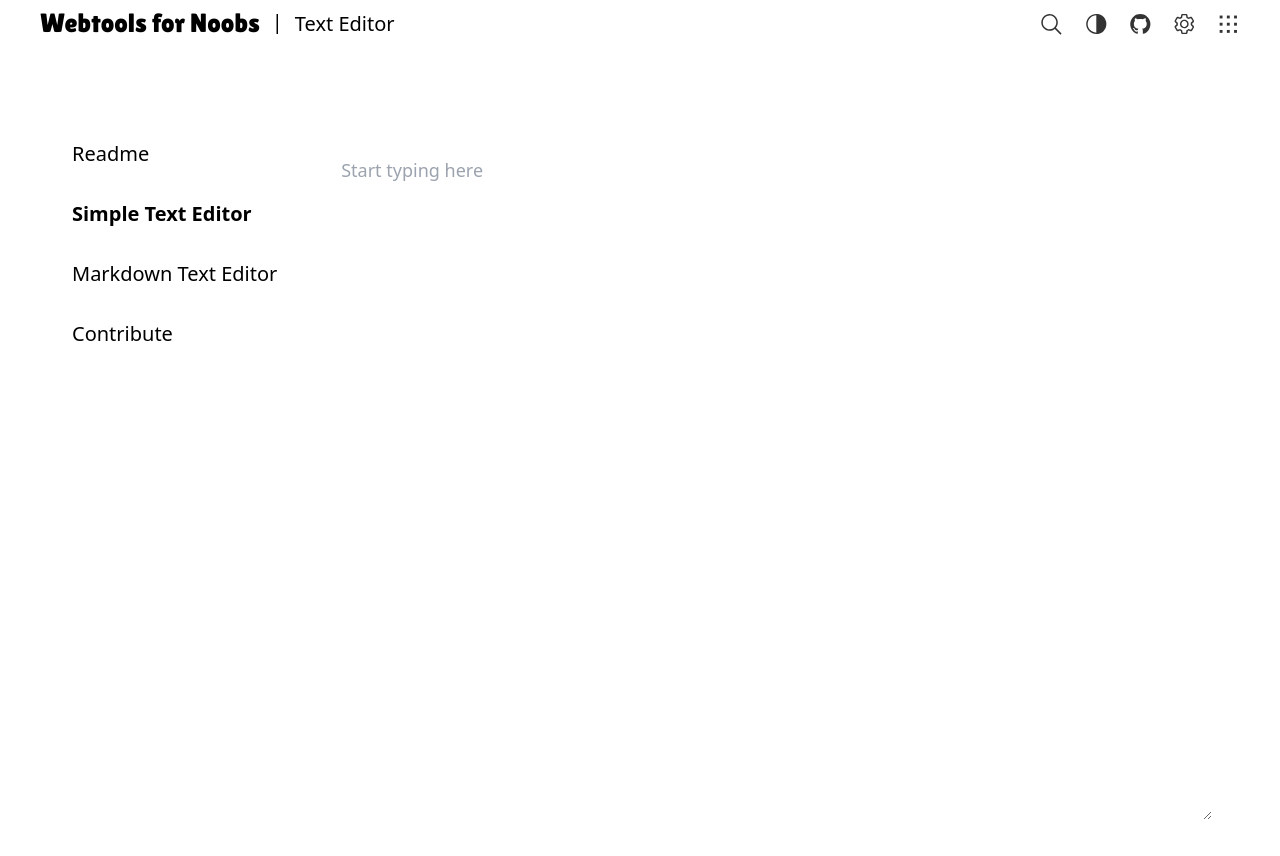
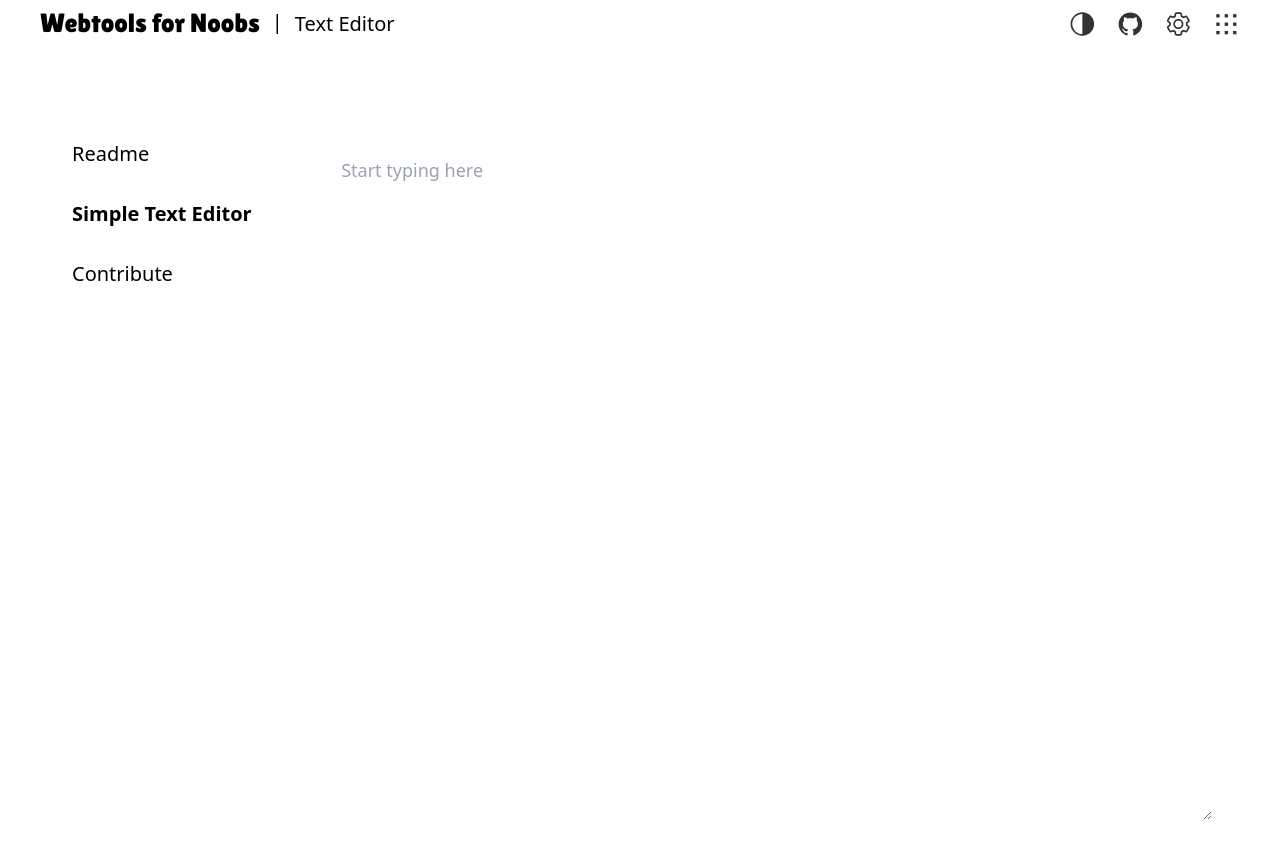
Before and after one commit to RadioRambo/webtools, a SvelteKit app: page /texteditor in a window 1280 px wide. Shown: the top 856 px of the page. Built offline with nearby package versions, Linux system fonts and the light colour scheme.

Commit message:
Added settings and menu modal

```diff
--- a/src/routes/components/Header.svelte
+++ b/src/routes/components/Header.svelte
@@ -6,6 +6,14 @@
 	let svgaccent = '#333333';
 	export let name = '';
 	export let dividercolor = 'white';
+	let showMenuVisible = false;
+	let showSettingsVisible = false;
+	function showMenu() {
+		showMenuVisible = !showMenuVisible;
+	}
+	function showSettings() {
+		showSettingsVisible = !showSettingsVisible;
+	}
 </script>
 
 <html lang="en">
@@ -13,7 +21,9 @@
 		<div class="">
 			<nav class="md:hidden">
 				<div class=" px-4 py-2 flex justify-between">
-					<a href="/" class="font-['Lilita_One'] text-{primaryaccent} text-2xl">Webtools for Noobs</a>
+					<a href="/" class="font-['Lilita_One'] text-{primaryaccent} text-2xl"
+						>Webtools for Noobs</a
+					>
 					<div class="flex pt-1 gap-2 sm:gap-4">
 						<svg
 							width="24"
@@ -136,22 +146,11 @@
 								{name}
 							</h3>
 						</div>
-						<div class="flex gap-5 mt-2">
+						<div class="flex gap-5 mt-1.5">
+
 							<svg
-								width="25"
-								height="26"
-								viewBox="0 0 25 26"
-								fill="none"
-								xmlns="http://www.w3.org/2000/svg"
-							>
-								<path
-									d="M22.5664 21.6099L16.9023 15.8066C18.2634 14.1324 18.9421 11.9851 18.7972 9.8113C18.6524 7.6375 17.6952 5.60461 16.1247 4.1355C14.5542 2.6664 12.4914 1.8742 10.3654 1.9237C8.23938 1.9732 6.21383 2.86059 4.71012 4.40127C3.2064 5.94195 2.3403 8.0173 2.29199 10.1956C2.24368 12.3739 3.01687 14.4874 4.45073 16.0965C5.88458 17.7055 7.8687 18.6863 9.99034 18.8347C12.112 18.9831 14.2078 18.2877 15.8418 16.8932L21.5058 22.6965L22.5664 21.6099ZM3.8164 10.4015C3.8164 9.03368 4.21228 7.69655 4.95398 6.55923C5.69568 5.42191 6.74989 4.53548 7.98329 4.01203C9.21669 3.48857 10.5739 3.35162 11.8833 3.61847C13.1926 3.88532 14.3954 4.544 15.3394 5.51121C16.2834 6.47842 16.9263 7.71073 17.1867 9.05229C17.4472 10.3938 17.3135 11.7844 16.8026 13.0481C16.2917 14.3119 15.4265 15.392 14.3165 16.1519C13.2065 16.9118 11.9014 17.3175 10.5664 17.3175C8.7768 17.3154 7.06106 16.5861 5.79562 15.2896C4.53018 13.993 3.81839 12.2351 3.8164 10.4015V10.4015Z"
-									fill={svgaccent}
-								/>
-							</svg>
-							<svg
-								width="24"
-								height="24"
+								width="28"
+								height="28"
 								viewBox="0 0 25 24"
 								fill="none"
 								xmlns="http://www.w3.org/2000/svg"
@@ -162,8 +161,8 @@
 								/>
 							</svg>
 							<svg
-								width="24"
-								height="24"
+								width="28"
+								height="28"
 								viewBox="0 0 25 25"
 								fill="none"
 								xmlns="http://www.w3.org/2000/svg"
@@ -175,9 +174,13 @@
 									fill={svgaccent}
 								/>
 							</svg>
-							<svg
-								width="24"
-								height="24"
+							<div>
+								{#if !showSettingsVisible}
+
+								<svg class="cursor-pointer" on:click={showSettings}
+
+								width="28"
+								height="28"
 								viewBox="0 0 25 24"
 								fill="none"
 								xmlns="http://www.w3.org/2000/svg"
@@ -192,17 +195,55 @@
 								/>
 							</svg>
 
+
+
+
+								{:else if showSettingsVisible}
 								<svg
-								width="24"
-								height="24"
+										class="relative pr-2 bg-[#EAEAEA] cursor-pointer"
+										on:click={showSettings}
+										width="28"
+										height="28"
+										viewBox="0 0 25 25"
+										><polygon
+											points="24 9.4 22.6 8 16 14.6 9.4 8 8 9.4 14.6 16 8 22.6 9.4 24 16 17.4 22.6 24 24 22.6 17.4 16 24 9.4"
+										/></svg
+									>
+
+								{/if}
+								<div
+									class="shadow-xl absolute hidden bg-[#EAEAEA] w-1/3 h-2/3 right-10"
+									class:showsettings={showSettingsVisible}
+								>
+									<div>Settings</div>
+								</div>
+							</div>
+
+							<div>
+								{#if !showMenuVisible}
+									<svg
+										on:click={showMenu}
+										class="relative cursor-pointer"
+										class:showmenubutton={showMenuVisible}
+										width="28"
+										height="28"
 										viewBox="0 0 25 25"
 										fill="none"
 										xmlns="http://www.w3.org/2000/svg"
 									>
 										<g clip-path="url(#clip0_103_8)">
-									<path d="M14.3164 3.70599H11.3164V6.70599H14.3164V3.70599Z" fill={svgaccent} />
-									<path d="M6.81641 3.70599H3.81641V6.70599H6.81641V3.70599Z" fill={svgaccent} />
-									<path d="M21.8164 3.70599H18.8164V6.70599H21.8164V3.70599Z" fill={svgaccent} />
+											<path
+												d="M14.3164 3.70599H11.3164V6.70599H14.3164V3.70599Z"
+												fill={svgaccent}
+											/>
+											<path
+												d="M6.81641 3.70599H3.81641V6.70599H6.81641V3.70599Z"
+												fill={svgaccent}
+											/>
+											<path
+												d="M21.8164 3.70599H18.8164V6.70599H21.8164V3.70599Z"
+												fill={svgaccent}
+											/>
 											<path d="M14.3164 11.206H11.3164V14.206H14.3164V11.206Z" fill={svgaccent} />
 											<path d="M6.81641 11.206H3.81641V14.206H6.81641V11.206Z" fill={svgaccent} />
 											<path d="M21.8164 11.206H18.8164V14.206H21.8164V11.206Z" fill={svgaccent} />
@@ -221,6 +262,25 @@
 											</clipPath>
 										</defs>
 									</svg>
+								{:else if showMenuVisible}
+									<svg
+										class="relative pr-2 bg-[#EAEAEA] cursor-pointer"
+										on:click={showMenu}
+										width="28"
+										height="28"
+										viewBox="0 0 25 25"
+										><polygon
+											points="24 9.4 22.6 8 16 14.6 9.4 8 8 9.4 14.6 16 8 22.6 9.4 24 16 17.4 22.6 24 24 22.6 17.4 16 24 9.4"
+										/></svg
+									>
+								{/if}
+								<div
+									class="shadow-xl absolute hidden bg-[#EAEAEA] w-1/3 h-2/3 right-10"
+									class:showmenu={showMenuVisible}
+								>
+									<div>Menu</div>
+								</div>
+							</div>
 						</div>
 					</div>
 				</div>
@@ -228,3 +288,16 @@
 		</div>
 	</body>
 </html>
+
+<style>
+	.showmenu {
+		display: block;
+	}
+	.showmenubutton {
+		background-color: aquamarine;
+	}
+	.showsettings{
+		display: block;
+
+	}
+</style>
--- a/src/routes/components/VerticalTabs.svelte
+++ b/src/routes/components/VerticalTabs.svelte
@@ -1,4 +1,4 @@
-<script lang='ts'>
+<script lang="ts">
 	import { createEventDispatcher } from 'svelte';
 	const dispatch = createEventDispatcher();
 
--- a/src/routes/texteditor/+page.svelte
+++ b/src/routes/texteditor/+page.svelte
@@ -1,7 +1,7 @@
 <script lang="ts">
 	import Header from '../components/Header.svelte';
 	import VerticalTabs from '../components/VerticalTabs.svelte';
-	let tabNames: string[] = ['Readme', 'Simple Text Editor', 'Markdown Text Editor', 'Contribute'];
+	let tabNames: string[] = ['Readme', 'Simple Text Editor', 'Contribute'];
 	let activeTab: string = 'Simple Text Editor';
 	const tabChange = (e) => {
 		activeTab = tabNames[e.detail];
@@ -12,19 +12,15 @@
 <Header name="Text Editor" />
 
 <div class="mt-20 flex m-auto container">
-	<div class="basis-[30%] ml-10">
+	<div class="basis-[30%] ml-10 ">
 		<VerticalTabs {tabNames} {activeTab} on:tabChange={tabChange} />
 	</div>
 	<div class="basis-[100%] bg-white h-[90vh] p-7 mb-10 mr-10">
 		{#if activeTab === 'Readme'}
 			Readme
 		{:else if activeTab === 'Simple Text Editor'}
-			<textarea
-				placeholder="Start typing here"
-				class="  text-lg w-full h-full outline-none "
-			/>
-		{:else if activeTab === 'Markdown Text Editor'}
-			Md
+			<textarea placeholder="Start typing here" class="  text-lg w-full h-full outline-none " />
+
 		{:else if activeTab === 'Contribute'}
 			Contribute
 		{/if}
```
Also changed, not shown: src/routes/components/Menu.svelte (added). Lines whose indentation alone changed are shown as unchanged.
